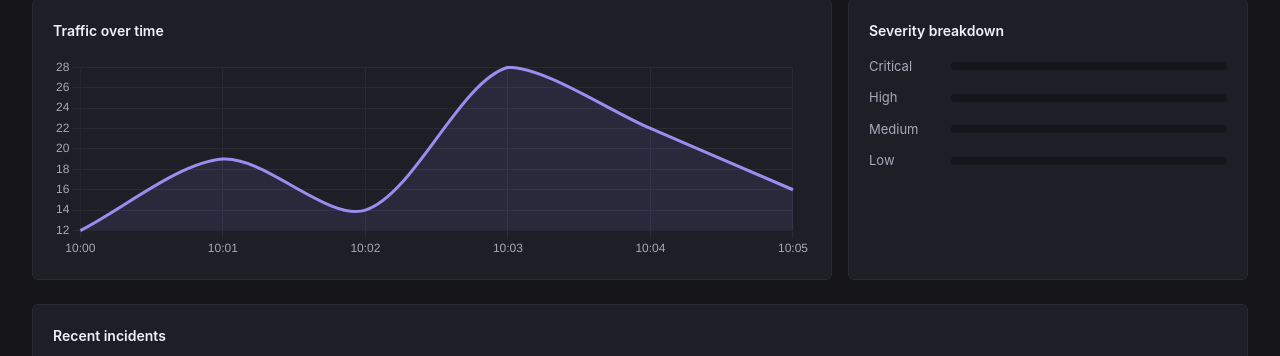
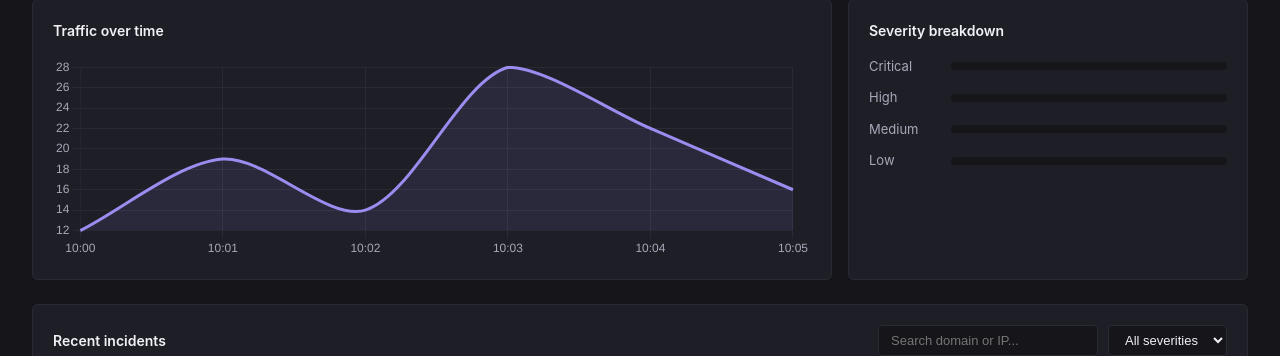
Before and after one commit to arpitasen060605/dnsentinel, a Flask app: page /dashboard in a window 1280 px wide. Shown: the part 251-607 px from the top of the page. Run offline with Flask 3, Linux system fonts and the light colour scheme; data that the repository does not hold is empty.

Commit message:
Added search/filter on incidents table

```diff
--- a/templates/dashboard.html
+++ b/templates/dashboard.html
@@ -319,7 +319,21 @@ table {
 </div>
 
 <div class="incidents-panel">
-    <h2>Recent incidents</h2>
+    <div style="display: flex; justify-content: space-between; align-items: center; padding: 20px 20px 0 20px;">
+        <h2 style="padding: 0; margin: 0;">Recent incidents</h2>
+        <div style="display: flex; gap: 10px;">
+            <input type="text" id="search-input" placeholder="Search domain or IP..."
+                   style="background: var(--bg); border: 1px solid var(--border); color: var(--text); padding: 6px 12px; border-radius: 4px; font-size: 13px; width: 220px;">
+            <select id="severity-filter"
+                    style="background: var(--bg); border: 1px solid var(--border); color: var(--text); padding: 6px 12px; border-radius: 4px; font-size: 13px;">
+                <option value="ALL">All severities</option>
+                <option value="CRITICAL">Critical</option>
+                <option value="HIGH">High</option>
+                <option value="MEDIUM">Medium</option>
+                <option value="LOW">Low</option>
+            </select>
+            </div>
+        </div>
     <table>
         <thead>
             <tr>
@@ -376,6 +390,36 @@ table {
     return sev;
 }
 
+let allIncidents = [];
+
+function renderIncidents() {
+    const searchTerm = document.getElementById('search-input').value.toLowerCase();
+    const severityValue = document.getElementById('severity-filter').value;
+
+    const filtered = allIncidents.filter(incident => {
+        const matchesSearch = incident.domain.toLowerCase().includes(searchTerm) ||
+                               incident.source_ip.toLowerCase().includes(searchTerm);
+        const matchesSeverity = severityValue === 'ALL' || incident.severity === severityValue;
+        return matchesSearch && matchesSeverity;
+    });
+
+    const tbody = document.getElementById('incidents-body');
+    tbody.innerHTML = '';
+    filtered.forEach(incident => {
+        const row = document.createElement('tr');
+        row.innerHTML = `
+            <td class="mono">${incident.timestamp}</td>
+            <td class="mono">${incident.source_ip}</td>
+            <td class="domain-cell">${incident.domain}</td>
+            <td>${incident.query_type}</td>
+            <td class="score-cell">${incident.score}/100</td>
+            <td><span class="severity-pill ${incident.severity}">${incident.severity}</span></td>
+            <td class="reasons-cell">${incident.reasons ? incident.reasons : "—"}</td>
+        `;
+        tbody.appendChild(row);
+    });
+}
+
 function updateDashboard() {
     fetch('/api/incidents')
         .then(response => response.json())
@@ -390,27 +434,17 @@ function updateDashboard() {
             document.getElementById('bar-medium').style.width = data.stats.medium_pct + '%';
             document.getElementById('bar-low').style.width = data.stats.low_pct + '%';
 
-            const tbody = document.getElementById('incidents-body');
-            tbody.innerHTML = '';
-            data.incidents.forEach(incident => {
-                const row = document.createElement('tr');
-                row.innerHTML = `
-                    <td class="mono">${incident.timestamp}</td>
-                    <td class="mono">${incident.source_ip}</td>
-                    <td class="domain-cell">${incident.domain}</td>
-                    <td>${incident.query_type}</td>
-                    <td class="score-cell">${incident.score}/100</td>
-                    <td><span class="severity-pill ${incident.severity}">${incident.severity}</span></td>
-                    <td class="reasons-cell">${incident.reasons ? incident.reasons : "—"}</td>
-                `;
-                tbody.appendChild(row);
-            });
+            allIncidents = data.incidents;
+            renderIncidents();
         })
         .catch(err => console.error('Failed to refresh dashboard:', err));
 }
 
+document.getElementById('search-input').addEventListener('input', renderIncidents);
+document.getElementById('severity-filter').addEventListener('change', renderIncidents);
+
 setInterval(updateDashboard, 5000);
-
+updateDashboard();
 
 </script>
 
```
